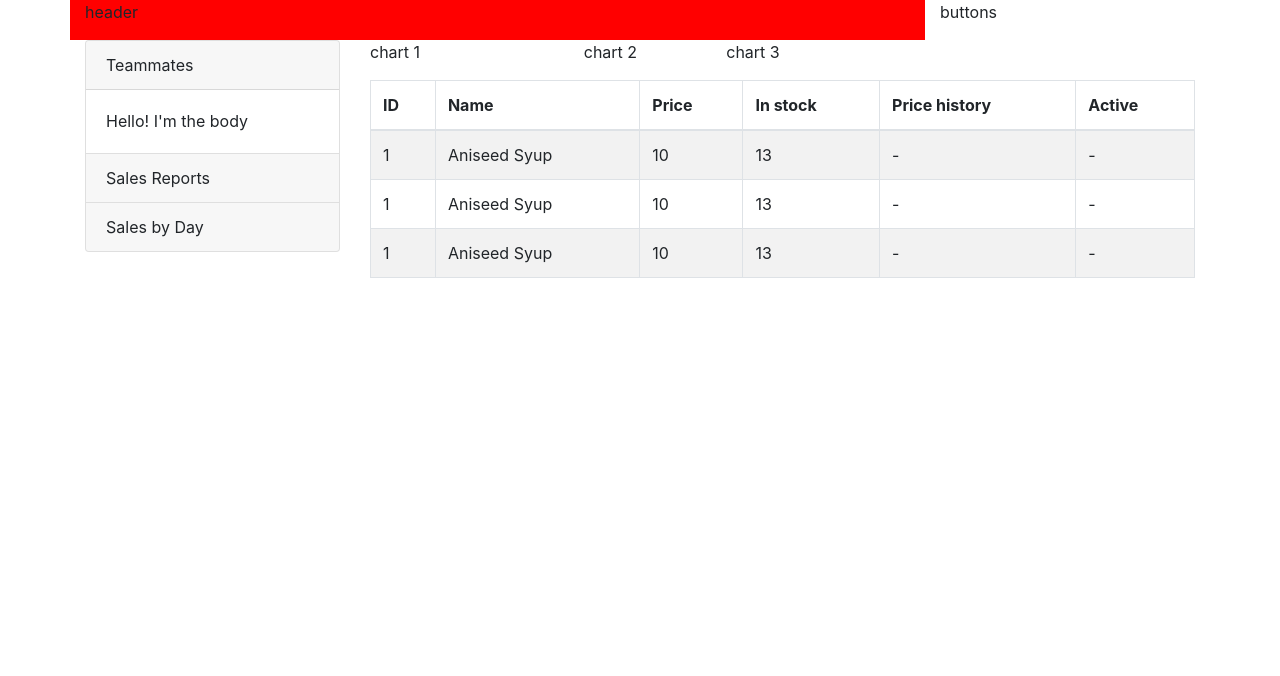
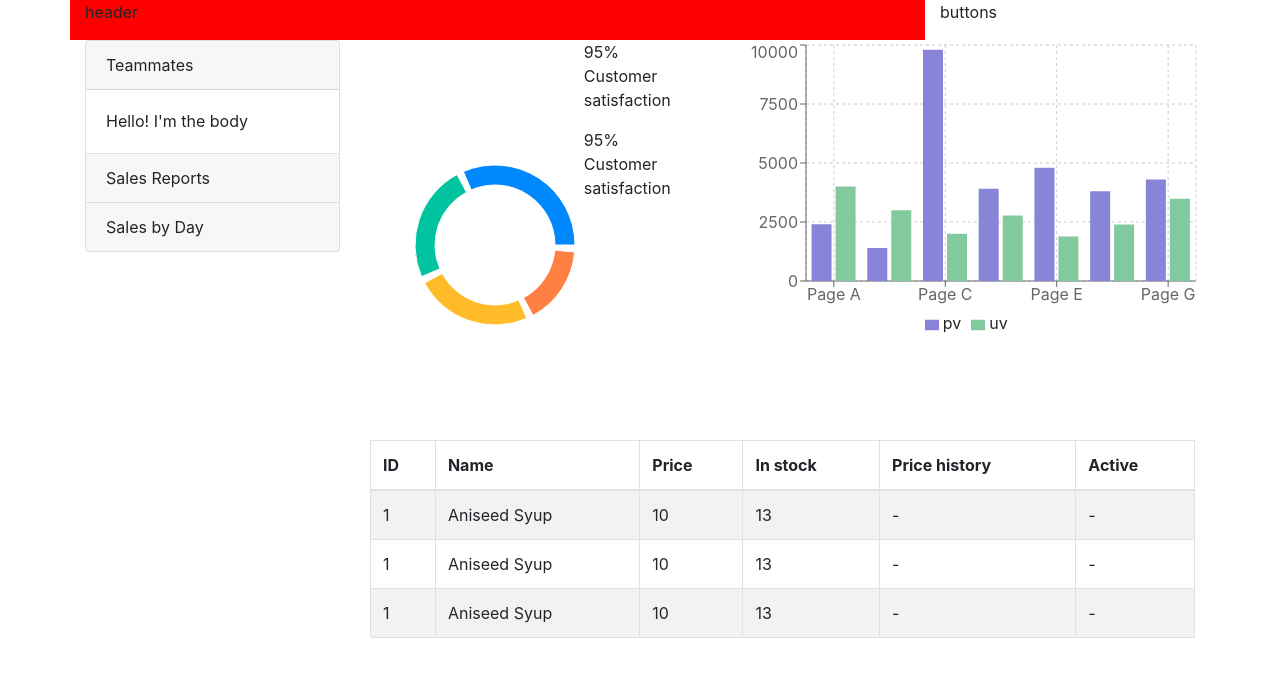
Before and after one commit to agustinmformoso/dashboard, a React (Create React App) app in the folder ui/: page / in a window 1280 px wide. Shown: the top 676 px of the page. Built offline with nearby package versions, Linux system fonts and the light colour scheme.

Commit message:
Maquetado Charts

```diff
--- /dev/null
+++ b/ui/src/Components/BarChartComponent/index.jsx
@@ -0,0 +1,53 @@
+import React from 'react';
+import "./styles.css";
+import {
+    BarChart, Bar, Cell, XAxis, YAxis, CartesianGrid, Tooltip, Legend,
+} from 'recharts';
+
+const data = [
+    {
+      name: 'Page A', uv: 4000, pv: 2400, amt: 2400,
+    },
+    {
+      name: 'Page B', uv: 3000, pv: 1398, amt: 2210,
+    },
+    {
+      name: 'Page C', uv: 2000, pv: 9800, amt: 2290,
+    },
+    {
+      name: 'Page D', uv: 2780, pv: 3908, amt: 2000,
+    },
+    {
+      name: 'Page E', uv: 1890, pv: 4800, amt: 2181,
+    },
+    {
+      name: 'Page F', uv: 2390, pv: 3800, amt: 2500,
+    },
+    {
+      name: 'Page G', uv: 3490, pv: 4300, amt: 2100,
+    },
+];
+
+const BarChartComponent = () => {
+
+    return (
+        <BarChart
+        width={500}
+        height={300}
+        data={data}
+        margin={{
+          top: 5, right: 30, left: 20, bottom: 5,
+        }}
+        >
+        <CartesianGrid strokeDasharray="3 3" />
+        <XAxis dataKey="name" />
+        <YAxis />
+        <Tooltip />
+        <Legend />
+        <Bar dataKey="pv" fill="#8884d8" />
+        <Bar dataKey="uv" fill="#82ca9d" />
+        </BarChart>
+    )
+}
+
+export default BarChartComponent;
--- /dev/null
+++ b/ui/src/Components/Percentage/index.jsx
@@ -0,0 +1,28 @@
+import React from 'react';
+import "./styles.css";
+import {
+    PieChart, Pie, Sector, Cell,
+  } from 'recharts';
+
+const data = [
+    { name: 'Group A', value: 400 },
+    { name: 'Group B', value: 300 },
+    { name: 'Group C', value: 300 },
+    { name: 'Group D', value: 200 },
+  ];
+  const COLORS = ['#0088FE', '#00C49F', '#FFBB28', '#FF8042'];
+
+const Percentage = () => {
+
+    return (
+        <div>
+            <span>95%</span>
+            <p>Customer satisfaction</p>
+
+            <span>95%</span>
+            <p>Customer satisfaction</p>
+        </div>
+    )
+}
+
+export default Percentage;
--- /dev/null
+++ b/ui/src/Components/PieChartComponent/index.jsx
@@ -0,0 +1,37 @@
+import React from 'react';
+import "./styles.css";
+import {
+    PieChart, Pie, Sector, Cell,
+  } from 'recharts';
+
+const data = [
+    { name: 'Group A', value: 400 },
+    { name: 'Group B', value: 300 },
+    { name: 'Group C', value: 300 },
+    { name: 'Group D', value: 200 },
+  ];
+  const COLORS = ['#0088FE', '#00C49F', '#FFBB28', '#FF8042'];
+
+const PieChartComponent = () => {
+
+    return (
+        <PieChart width={800} height={400} /* onMouseEnter={this.onPieEnter} */ >
+        <Pie
+          data={data}
+          cx={120}
+          cy={200}
+          innerRadius={60}
+          outerRadius={80}
+          fill="#8884d8"
+          paddingAngle={5}
+          dataKey="value"
+        >
+          {
+            data.map((entry, index) => <Cell key={`cell-${index}`} fill={COLORS[index % COLORS.length]} />)
+          }
+        </Pie>
+      </PieChart>
+    )
+}
+
+export default PieChartComponent;
--- a/ui/src/Containers/Charts/index.jsx
+++ b/ui/src/Containers/Charts/index.jsx
@@ -2,20 +2,23 @@ import React from 'react'
 import "./styles.css";
 import Row from 'react-bootstrap/Row';
 import Col from 'react-bootstrap/Col';
+import PieChartComponent from '../../Components/PieChartComponent';
+import BarChartComponent from '../../Components/BarChartComponent';
+import Percentage from '../../Components/Percentage';
 
 const Charts = () => {
     return (
         <Row>
             <Col md={3} className="chart-1" >
-                <p>chart 1</p>
+                <PieChartComponent />
             </Col>
 
             <Col md={2} className="chart-2" >
-                <p>chart 2</p>
+                <Percentage />
             </Col>
 
             <Col md={6} className="chart-3" >
-                <p>chart 3</p>
+                <BarChartComponent />
             </Col>
         </Row>
     )
```
Also changed, not shown: ui/src/Components/BarChartComponent/styles.css (added), ui/src/Components/Percentage/styles.css (added), ui/src/Components/PieChartComponent/styles.css (added).
